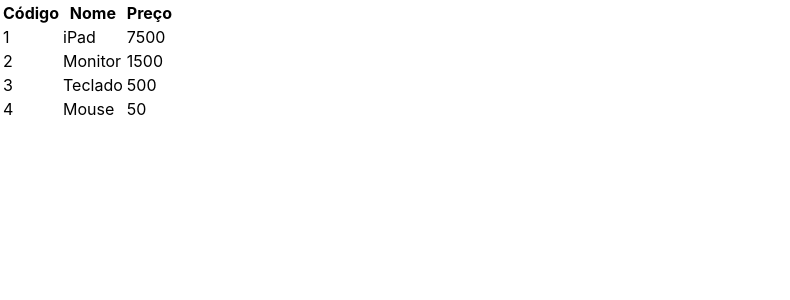
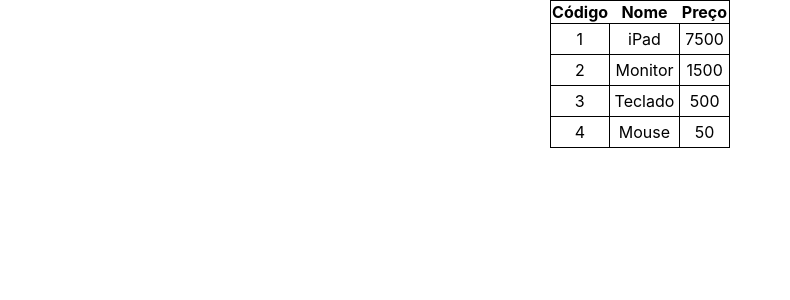
Before and after one commit to jordanobaluz/curso_nextjs, a Next.js app: page /render/repeticao2 in a window 1280 px wide. Shown: the top 300 px of the page, without its empty margins (0-790 px from the left). Built offline with nearby package versions, Linux system fonts and the light colour scheme.

Commit message:
criado componente que consome um objeto criado em classe, que recebe os dados de uma lista exportada

```diff
--- a/pages/render/repeticao2.jsx
+++ b/pages/render/repeticao2.jsx
@@ -1,20 +1,30 @@
 import listaProdutos from '../../data/listaProdutos'
-import lista from '../../data/listaProdutos'
+
 export default function repeticao2() {
+    const bordarTable = {
+        border: "1px solid black",
+        borderCollapse: "collapse",
+        padding: "5px",
+        marginLeft: "auto",
+        marginRight: "auto",
+        textAlign: "center"
+    }
+
     function rendezirLinhas() {
         return listaProdutos.map((produto) => {
             return (
                 <tr key={produto.id}>
-                    <td>{produto.id}</td>
-                    <td>{produto.nome}</td>
-                    <td>{produto.preco}</td>
+                    <td style={bordarTable}>{produto.id}</td>
+                    <td style={bordarTable}>{produto.nome}</td>
+                    <td style={bordarTable}>{produto.preco}</td>
                 </tr>
             )
         })
     }
+
     return (
         <div>
-            <table>
+            <table style={bordarTable}>
                 <thead>
                     <tr>
                         <th>Código</th>
```
